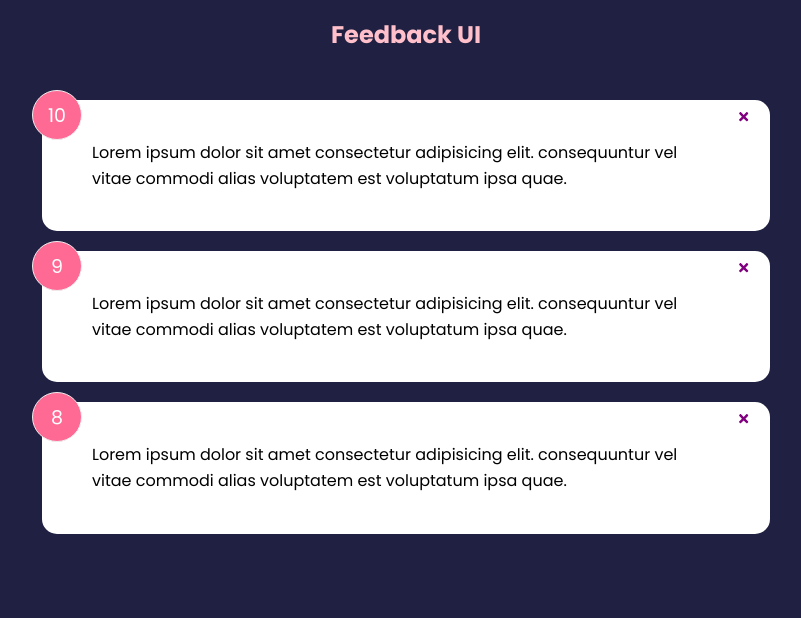
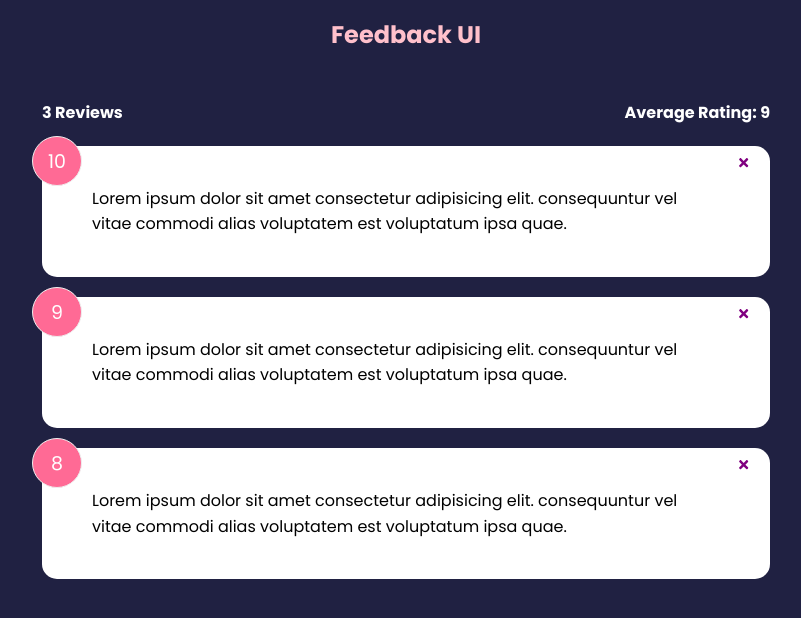
Before and after one commit to SkyeRenda/feedback-app, a React (Create React App) app: page / in a window 1280 px wide. Shown: the top 618 px of the page, without its empty margins (234-1035 px from the left). Built offline with nearby package versions, Linux system fonts and the light colour scheme.

Commit message:
added stats

```diff
--- a/src/App.js
+++ b/src/App.js
@@ -2,6 +2,7 @@
 import Header from "./components/Header";
 import FeedbackList from "./components/FeedbackList";
 import FeedbackData from "./data/FeedbackData";
+import FeedbackStats from "./components/FeedbackStats";
 
 function App() {
   const [feedback, setFeedBack] = useState(FeedbackData);
@@ -14,10 +15,11 @@
     <>
       <Header></Header>
       <div className="container">
+        <FeedbackStats feedback={feedback} />
         <FeedbackList
           feedback={feedback}
           handleDelete={deleteFeedback}
-        ></FeedbackList>
+        />
       </div>
     </>
   );
--- /dev/null
+++ b/src/components/FeedbackStats.jsx
@@ -0,0 +1,25 @@
+import React from "react";
+import PropTypes from "prop-types";
+
+function FeedbackStats({ feedback }) {
+  //Calcutate ratings average
+  let average =
+    feedback.reduce((acc, cur) => {
+      return acc + cur.rating;
+    }, 0) / feedback.length;
+
+  average = average.toFixed(1).replace(/[.,]0$/, "");
+
+  return (
+    <div className="feedback-stats">
+      <h4>{feedback.length} Reviews</h4>
+      <h4>Average Rating: {isNaN(average) ? 0 : average}</h4>
+    </div>
+  );
+}
+
+FeedbackStats.propTypes = {
+  feedback: PropTypes.array.isRequired,
+};
+
+export default FeedbackStats;
```
